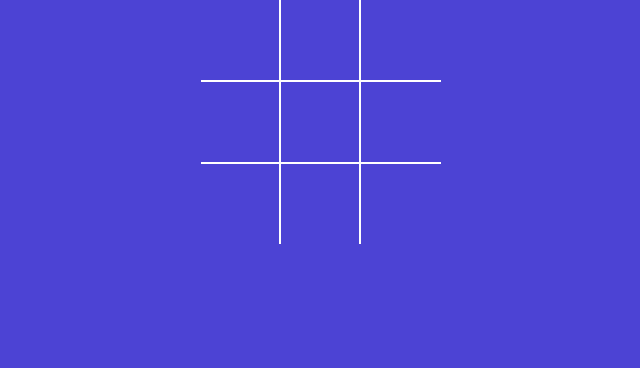
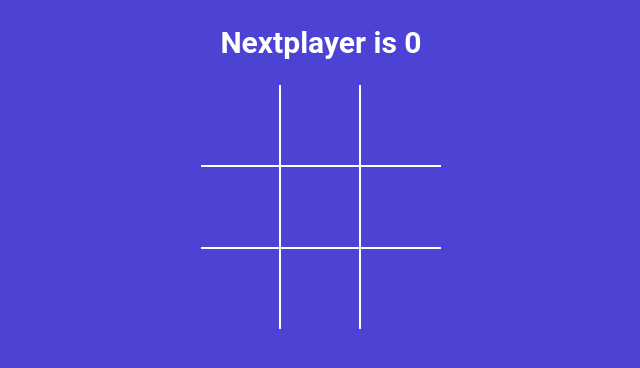
Before and after one commit to Annkz/tic-tac-toe-game, a React (Vite) app: page / in a window 1280 px wide. Shown: the top 368 px of the page, without its empty margins (319-959 px from the left). Built offline with nearby package versions, Linux system fonts and the light colour scheme.

Commit message:
lifted up the state to App component. Show status message to the user, calculate winner

```diff
--- a/src/App.jsx
+++ b/src/App.jsx
@@ -1,10 +1,41 @@
 import './style.scss'
+import {useState} from 'react'
 import Board from './components/Board'
+import { calculateWinner } from './winner';
 
 function App() {
+  const [squares, setSquares] = useState(Array(9).fill(null))
+  const [isXNext, setIsXNext] = useState(false);
+  const winner = calculateWinner(squares);
+
+
+  const nextPlayer = isXNext? 'X' : '0';
+
+  const statusMessage = winner? `Winner is ${winner}` : `Nextplayer is ${nextPlayer}`
+
+
+  const handleSquareClick = clickedPosition => {
+
+    if(squares[clickedPosition] || winner){
+        return;
+    }
+
+    setSquares((currentSquares)=>{
+        return currentSquares.map((squareValue, position) =>{
+            if(clickedPosition===position){
+                return isXNext?'X':'0';
+            }
+            return squareValue
+        })
+    })
+
+    setIsXNext((currentIsXNext)=> !currentIsXNext)
+  };
+
   return (
     <div className='app'>
-      <Board/>
+      <h2>{statusMessage}</h2>
+      <Board squares={squares} handleSquareClick = {handleSquareClick}/>
     </div>
   )
 }
--- a/src/components/Board.jsx
+++ b/src/components/Board.jsx
@@ -1,31 +1,6 @@
-import {useState} from 'react'
 import Square from './Square'
 
-const Board = () =>{
-
-    const [squares, setSquares] = useState(Array(9).fill(null))
-
-    const [isXNext, setIsXNext] = useState(false);
-
-
-    const handleSquareClick = clickedPosition => {
-
-        if(squares[clickedPosition]){
-            return;
-        }
-
-        setSquares((currentSquares)=>{
-            return currentSquares.map((squareValue, position) =>{
-                if(clickedPosition===position){
-                    return isXNext?'X':'0';
-                }
-                return squareValue
-            })
-        })
-
-        setIsXNext((currentIsXNext)=> !currentIsXNext)
-
-    }
+const Board = ({squares, handleSquareClick}) =>{
 
     const renderSquare = (position) =>{
         return(
--- /dev/null
+++ b/src/winner.js
@@ -0,0 +1,19 @@
+export function calculateWinner(squares) {
+    const lines = [
+      [0, 1, 2],
+      [3, 4, 5],
+      [6, 7, 8],
+      [0, 3, 6],
+      [1, 4, 7],
+      [2, 5, 8],
+      [0, 4, 8],
+      [2, 4, 6],
+    ];
+    for (let i = 0; i < lines.length; i++) {
+      const [a, b, c] = lines[i];
+      if (squares[a] && squares[a] === squares[b] && squares[a] === squares[c]) {
+        return squares[a];
+      }
+    }
+    return null;
+  }
```
